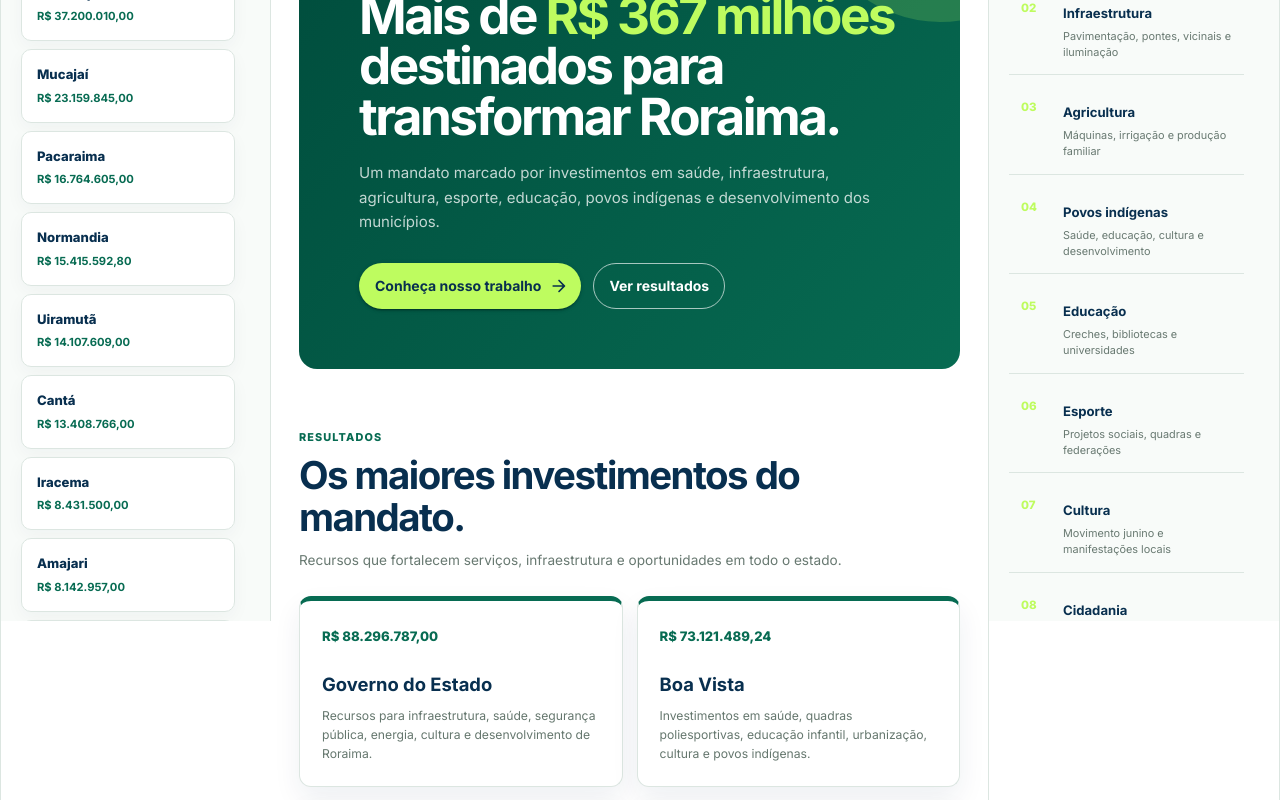
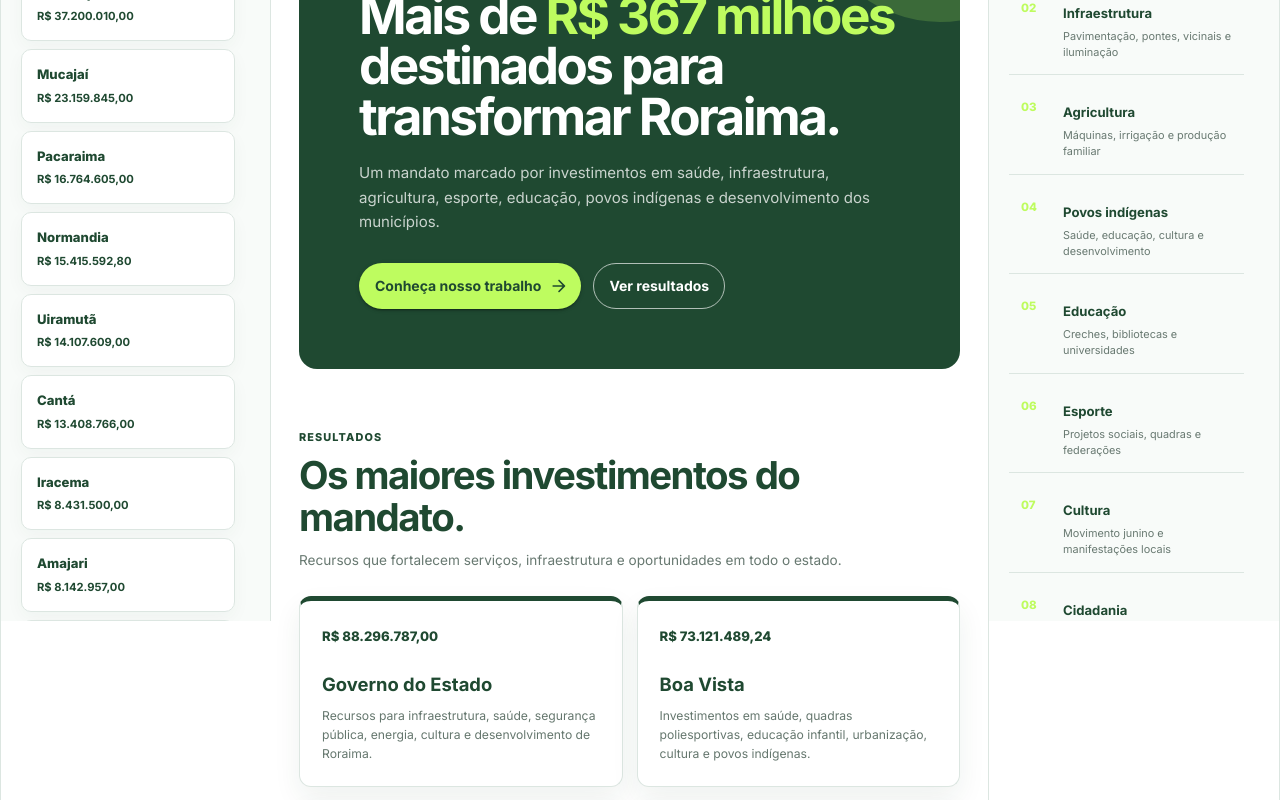
Before and after one commit to DevDemetrio/defensorsteliodener, a React (Vite) app: page / in a window 1280 px wide. Shown: the part 840-1640 px from the top of the page. Built offline with nearby package versions, Linux system fonts and the light colour scheme.

Commit message:
adicionando cor

```diff
--- a/src/components/PageShell/styles.ts
+++ b/src/components/PageShell/styles.ts
@@ -1,13 +1,13 @@
 import styled from 'styled-components'
 
-const green = '#076b52'
-const darkGreen = '#004c3c'
-const navy = '#082f4f'
+const green = '#1f4931'
+const darkGreen = '#1f4931'
+const navy = '#1f4931'
 const limeGreen = '#befc5f'
 const border = '#dce6e1'
 
 export const PageFrame = styled.div`min-height:100dvh;background:#edf3f0;color:${navy};`
-export const Header = styled.header`position:relative;z-index:2;background:#fff;box-shadow:0 3px 18px rgba(8,47,79,.08);`
+export const Header = styled.header`position:relative;z-index:2;background:#fff;box-shadow:0 3px 18px rgba(31,73,49,.08);`
 export const UtilityBar = styled.div`
   display:flex;min-height:34px;align-items:center;justify-content:space-between;gap:24px;padding:0 max(24px,calc((100vw - 1440px)/2));background:${navy};color:rgba(255,255,255,.78);font-size:.7rem;font-weight:600;letter-spacing:.04em;
   @media(max-width:640px){justify-content:center;padding-inline:16px;span:first-child{display:none}}
@@ -23,7 +23,7 @@ export const HeaderBanner = styled.a`
   @media(max-width:600px){img{aspect-ratio:375/140}}
 `
 export const MenuButton = styled.button`
-  display:none;width:42px;height:42px;place-items:center;padding:0;border:1px solid rgba(255,255,255,.3);border-radius:10px;background:rgba(8,47,79,.78);color:#fff;cursor:pointer;transition:background .2s ease;&:hover{background:${navy}}&:focus-visible{outline:3px solid ${limeGreen};outline-offset:2px}
+  display:none;width:42px;height:42px;place-items:center;padding:0;border:1px solid rgba(255,255,255,.3);border-radius:10px;background:rgba(31,73,49,.78);color:#fff;cursor:pointer;transition:background .2s ease;&:hover{background:${navy}}&:focus-visible{outline:3px solid ${limeGreen};outline-offset:2px}
   @media(max-width:780px){position:absolute;z-index:2;top:50%;right:12px;display:grid;transform:translateY(-50%)}
 `
 export const NavigationBar = styled.nav`
@@ -53,7 +53,7 @@ export const Column = styled.div<{ $region:'left'|'center'|'right' }>`
 `
 export const MunicipalityList = styled.div`display:grid;gap:8px;`
 export const MunicipalityItem = styled.article`
-  display:grid;gap:5px;padding:15px;border:1px solid ${border};border-radius:10px;background:#fff;box-shadow:0 6px 18px rgba(8,47,79,.04);span{color:${navy};font-size:.82rem;font-weight:800}strong{color:${green};font-size:.7rem}
+  display:grid;gap:5px;padding:15px;border:1px solid ${border};border-radius:10px;background:#fff;box-shadow:0 6px 18px rgba(31,73,49,.04);span{color:${navy};font-size:.82rem;font-weight:800}strong{color:${green};font-size:.7rem}
 `
 export const AreaList = styled.div`display:grid;gap:10px;`
 export const AreaItem = styled.article`
@@ -71,7 +71,7 @@ export const SectionHeading = styled.header`
 `
 export const InvestmentGrid = styled.div`display:grid;grid-template-columns:repeat(2,minmax(0,1fr));gap:14px;@media(max-width:620px){grid-template-columns:1fr}`
 export const InvestmentCard = styled.article`
-  min-height:190px;padding:22px;border:1px solid ${border};border-top:5px solid ${green};border-radius:12px;background:#fff;box-shadow:0 12px 28px rgba(8,47,79,.07);small{color:${green};font-size:.82rem;font-weight:900}h3{margin:24px 0 9px;color:${navy};font-size:1.15rem}p{margin:0;color:#65776e;font-size:.76rem;line-height:1.55}
+  min-height:190px;padding:22px;border:1px solid ${border};border-top:5px solid ${green};border-radius:12px;background:#fff;box-shadow:0 12px 28px rgba(31,73,49,.07);small{color:${green};font-size:.82rem;font-weight:900}h3{margin:24px 0 9px;color:${navy};font-size:1.15rem}p{margin:0;color:#65776e;font-size:.76rem;line-height:1.55}
 `
 export const ProjectGrid = styled.div`display:grid;gap:12px;padding-bottom:30px;`
 export const ProjectCard = styled.article`
```
